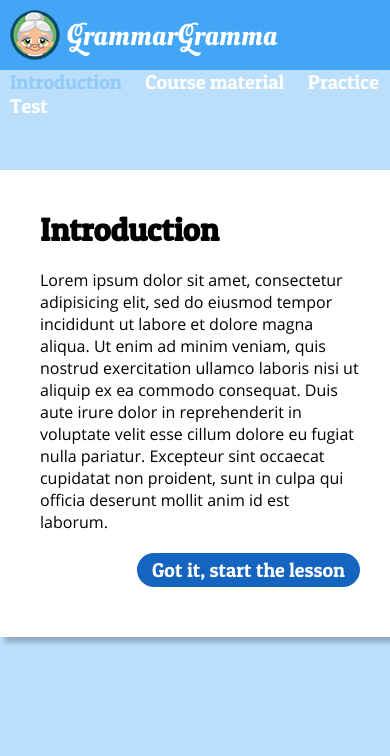
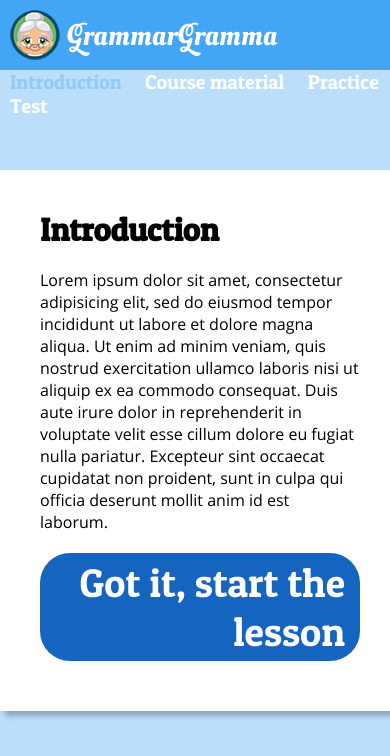
Before and after one commit to FalconNL/GrammarGramma, a plain HTML site: page index.html in a window 390 px wide. Drawn offline with Linux system fonts and the light colour scheme.

Commit message:
First attempt at mobile style

```diff
--- a/index.html
+++ b/index.html
@@ -4,6 +4,7 @@
     <title>GrammarGramma</title>
     <link rel="icon" type="image/x-icon" href="img/favicon.ico">
     <link rel="stylesheet" type="text/css" href="style.css">
+    <link rel="stylesheet" type="text/css" media="only screen and (max-width: 800px)" href="mobile.css">
 
     <script type="text/html" id="intro-template">
         <h1 data-bind="text: header"></h3>
--- /dev/null
+++ b/mobile.css
@@ -0,0 +1,3 @@
+.button {
+    font-size: 40px;
+}
```
